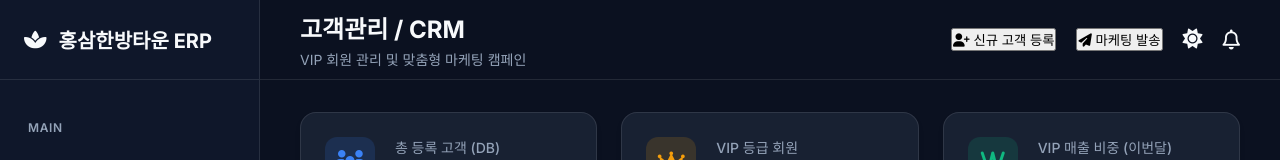
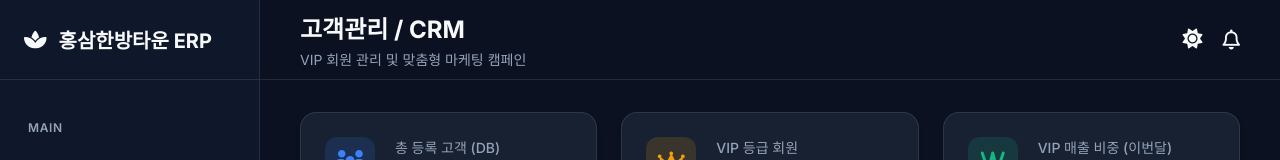
Before and after one commit to chinyangwoo/hongsam-erp, a website: page crm.html in a window 1280 px wide. Shown: the top 160 px of the page. Drawn offline with nearby package versions, Linux system fonts and the light colour scheme; no server answers; sample sign-in values are in the browser's storage.

Commit message:
remove: CRM 상단 헤더 신규고객등록/마케팅발송 버튼 삭제

```diff
--- a/crm.html
+++ b/crm.html
@@ -94,12 +94,6 @@
             </div>
 
             <div class="header-actions">
-                <button class="btn-primary btn-open-new-customer">
-                    <i class="fa-solid fa-user-plus"></i> 신규 고객 등록
-                </button>
-                <button class="btn-secondary" id="btnSendCampaign">
-                    <i class="fa-solid fa-paper-plane"></i> 마케팅 발송
-                </button>
                 <button class="theme-toggle" id="themeToggle" title="테마 변경">
                     <i class="fa-solid fa-sun"></i>
                 </button>
```
